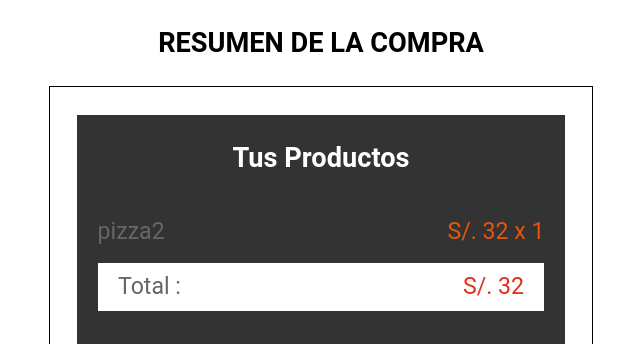
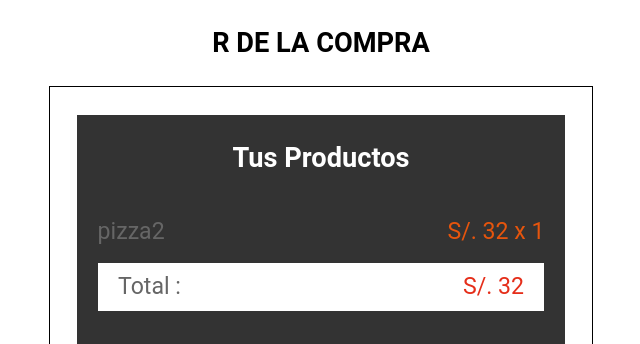
Before and after one commit to EliasCarmin/Pizzeria_Ratatuille, a PHP site: page /compra.php in a window 1280 px wide. Shown: the part 68-412 px from the top of the page, without its empty margins (319-959 px from the left). Run offline with PHP 8.4, Linux system fonts and the light colour scheme; a user stored in the database is signed in; data comes from the database, SQL or seed files in the repository; some libraries are stand-ins or nearby versions.

Commit message:
CARPETA COMPRA
Resumen a R

```diff
--- a/compra.php
+++ b/compra.php
@@ -81,7 +81,7 @@ include './BD/conexion.php';
 
    <section class="verificar">
 
-   <h1 class="titulo">Resumen de la Compra</h1>
+   <h1 class="titulo">R de la Compra</h1>
 
    <form action="" method="post">
 
```
